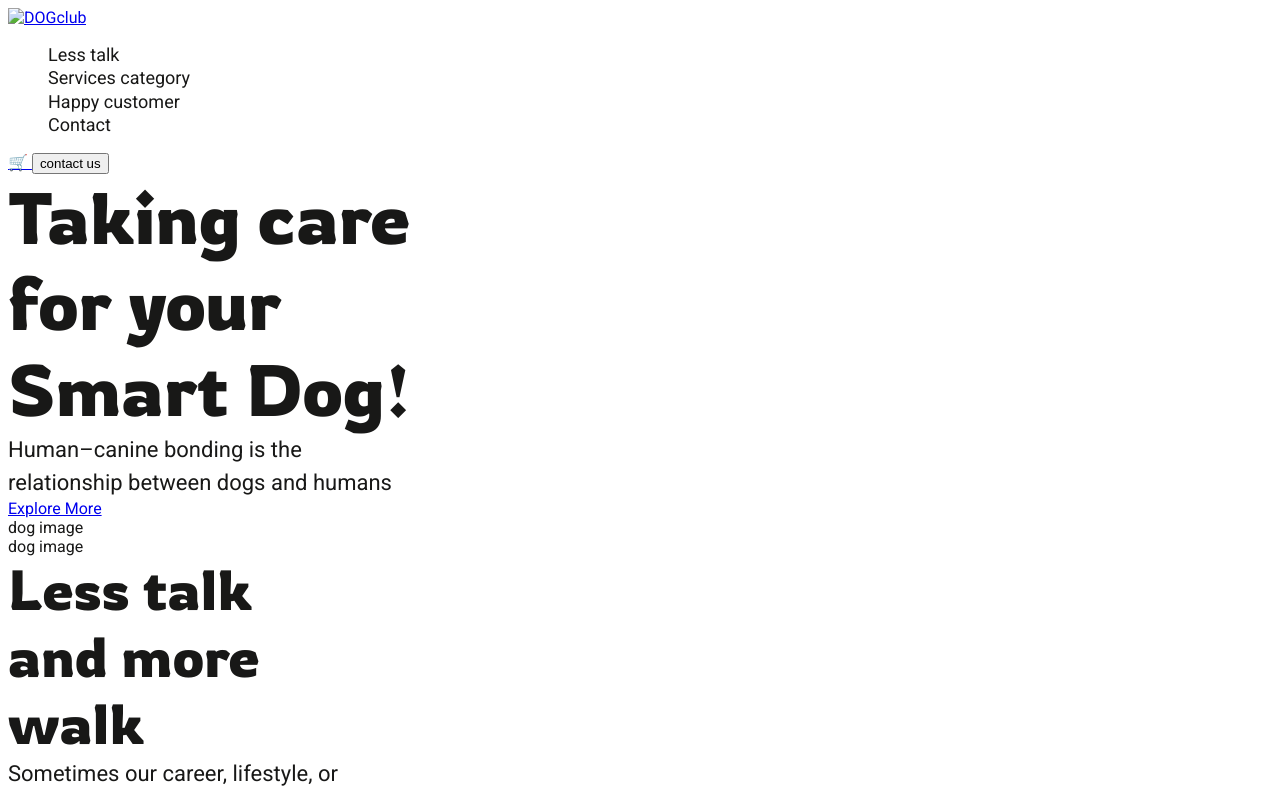
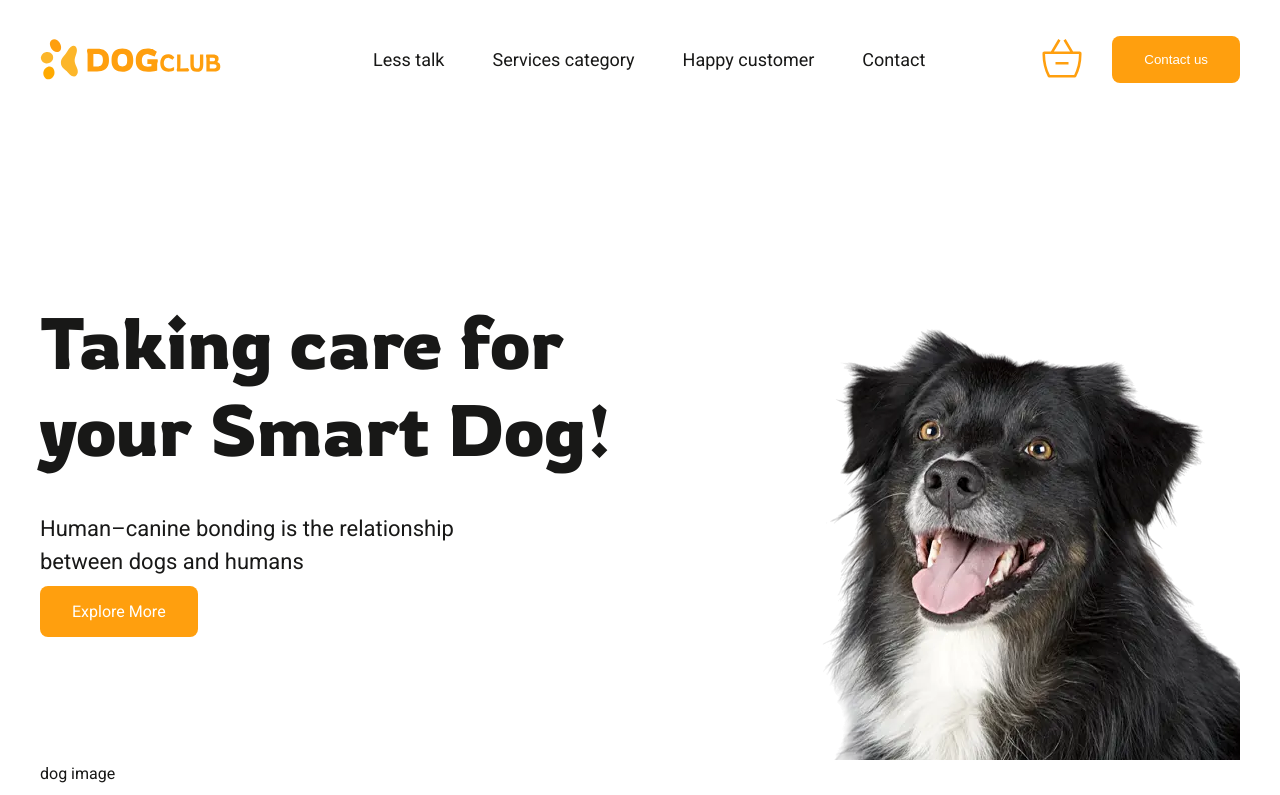
Before and after one commit to Yu-225/genius-final-project, a plain HTML site: page index.html in a window 1280 px wide. Shown: the top 795 px of the page. Drawn offline with Linux system fonts and the light colour scheme.

Commit message:
[GFP-13] Трошки поробили і замахались

```diff
--- a/css/styles.css
+++ b/css/styles.css
@@ -2,10 +2,10 @@
 @font-face {
   font-display: swap;
   /* Check https://developer.mozilla.org/en-US/docs/Web/CSS/@font-face/font-display for other options. */
-    font-family: 'Rowdies';
+  font-family: "Rowdies";
   font-style: normal;
   font-weight: 300;
-    src: url('../fonts/Rowdies/rowdies-v17-latin-300.woff2') format('woff2');
+  src: url("../fonts/Rowdies/rowdies-v17-latin-300.woff2") format("woff2");
   /* Chrome 36+, Opera 23+, Firefox 39+, Safari 12+, iOS 10+ */
 }
 
@@ -13,10 +13,10 @@
 @font-face {
   font-display: swap;
   /* Check https://developer.mozilla.org/en-US/docs/Web/CSS/@font-face/font-display for other options. */
-    font-family: 'Rowdies';
+  font-family: "Rowdies";
   font-style: normal;
   font-weight: 400;
-    src: url('../fonts/Rowdies/rowdies-v17-latin-regular.woff2') format('woff2');
+  src: url("../fonts/Rowdies/rowdies-v17-latin-regular.woff2") format("woff2");
   /* Chrome 36+, Opera 23+, Firefox 39+, Safari 12+, iOS 10+ */
 }
 
@@ -24,10 +24,10 @@
 @font-face {
   font-display: swap;
   /* Check https://developer.mozilla.org/en-US/docs/Web/CSS/@font-face/font-display for other options. */
-    font-family: 'Rowdies';
+  font-family: "Rowdies";
   font-style: normal;
   font-weight: 700;
-    src: url('../fonts/Rowdies/rowdies-v17-latin-700.woff2') format('woff2');
+  src: url("../fonts/Rowdies/rowdies-v17-latin-700.woff2") format("woff2");
   /* Chrome 36+, Opera 23+, Firefox 39+, Safari 12+, iOS 10+ */
 }
 
@@ -35,10 +35,10 @@
 @font-face {
   font-display: swap;
   /* Check https://developer.mozilla.org/en-US/docs/Web/CSS/@font-face/font-display for other options. */
-    font-family: 'Roboto';
+  font-family: "Roboto";
   font-style: normal;
   font-weight: 100;
-    src: url('../fonts/Roboto/roboto-v47-latin-100.woff2') format('woff2');
+  src: url("../fonts/Roboto/roboto-v47-latin-100.woff2") format("woff2");
   /* Chrome 36+, Opera 23+, Firefox 39+, Safari 12+, iOS 10+ */
 }
 
@@ -46,10 +46,10 @@
 @font-face {
   font-display: swap;
   /* Check https://developer.mozilla.org/en-US/docs/Web/CSS/@font-face/font-display for other options. */
-    font-family: 'Roboto';
+  font-family: "Roboto";
   font-style: italic;
   font-weight: 100;
-    src: url('../fonts/Roboto/roboto-v47-latin-100italic.woff2') format('woff2');
+  src: url("../fonts/Roboto/roboto-v47-latin-100italic.woff2") format("woff2");
   /* Chrome 36+, Opera 23+, Firefox 39+, Safari 12+, iOS 10+ */
 }
 
@@ -57,10 +57,10 @@
 @font-face {
   font-display: swap;
   /* Check https://developer.mozilla.org/en-US/docs/Web/CSS/@font-face/font-display for other options. */
-    font-family: 'Roboto';
+  font-family: "Roboto";
   font-style: normal;
   font-weight: 200;
-    src: url('../fonts/Roboto/roboto-v47-latin-200.woff2') format('woff2');
+  src: url("../fonts/Roboto/roboto-v47-latin-200.woff2") format("woff2");
   /* Chrome 36+, Opera 23+, Firefox 39+, Safari 12+, iOS 10+ */
 }
 
@@ -68,10 +68,10 @@
 @font-face {
   font-display: swap;
   /* Check https://developer.mozilla.org/en-US/docs/Web/CSS/@font-face/font-display for other options. */
-    font-family: 'Roboto';
+  font-family: "Roboto";
   font-style: italic;
   font-weight: 200;
-    src: url('../fonts/Roboto/roboto-v47-latin-200italic.woff2') format('woff2');
+  src: url("../fonts/Roboto/roboto-v47-latin-200italic.woff2") format("woff2");
   /* Chrome 36+, Opera 23+, Firefox 39+, Safari 12+, iOS 10+ */
 }
 
@@ -79,10 +79,10 @@
 @font-face {
   font-display: swap;
   /* Check https://developer.mozilla.org/en-US/docs/Web/CSS/@font-face/font-display for other options. */
-    font-family: 'Roboto';
+  font-family: "Roboto";
   font-style: normal;
   font-weight: 300;
-    src: url('../fonts/Roboto/roboto-v47-latin-300.woff2') format('woff2');
+  src: url("../fonts/Roboto/roboto-v47-latin-300.woff2") format("woff2");
   /* Chrome 36+, Opera 23+, Firefox 39+, Safari 12+, iOS 10+ */
 }
 
@@ -90,10 +90,10 @@
 @font-face {
   font-display: swap;
   /* Check https://developer.mozilla.org/en-US/docs/Web/CSS/@font-face/font-display for other options. */
-    font-family: 'Roboto';
+  font-family: "Roboto";
   font-style: italic;
   font-weight: 300;
-    src: url('../fonts/Roboto/roboto-v47-latin-300italic.woff2') format('woff2');
+  src: url("../fonts/Roboto/roboto-v47-latin-300italic.woff2") format("woff2");
   /* Chrome 36+, Opera 23+, Firefox 39+, Safari 12+, iOS 10+ */
 }
 
@@ -101,10 +101,10 @@
 @font-face {
   font-display: swap;
   /* Check https://developer.mozilla.org/en-US/docs/Web/CSS/@font-face/font-display for other options. */
-    font-family: 'Roboto';
+  font-family: "Roboto";
   font-style: normal;
   font-weight: 400;
-    src: url('../fonts/Roboto/roboto-v47-latin-regular.woff2') format('woff2');
+  src: url("../fonts/Roboto/roboto-v47-latin-regular.woff2") format("woff2");
   /* Chrome 36+, Opera 23+, Firefox 39+, Safari 12+, iOS 10+ */
 }
 
@@ -112,10 +112,10 @@
 @font-face {
   font-display: swap;
   /* Check https://developer.mozilla.org/en-US/docs/Web/CSS/@font-face/font-display for other options. */
-    font-family: 'Roboto';
+  font-family: "Roboto";
   font-style: italic;
   font-weight: 400;
-    src: url('../fonts/Roboto/roboto-v47-latin-italic.woff2') format('woff2');
+  src: url("../fonts/Roboto/roboto-v47-latin-italic.woff2") format("woff2");
   /* Chrome 36+, Opera 23+, Firefox 39+, Safari 12+, iOS 10+ */
 }
 
@@ -123,10 +123,10 @@
 @font-face {
   font-display: swap;
   /* Check https://developer.mozilla.org/en-US/docs/Web/CSS/@font-face/font-display for other options. */
-    font-family: 'Roboto';
+  font-family: "Roboto";
   font-style: normal;
   font-weight: 500;
-    src: url('../fonts/Roboto/roboto-v47-latin-500.woff2') format('woff2');
+  src: url("../fonts/Roboto/roboto-v47-latin-500.woff2") format("woff2");
   /* Chrome 36+, Opera 23+, Firefox 39+, Safari 12+, iOS 10+ */
 }
 
@@ -134,10 +134,10 @@
 @font-face {
   font-display: swap;
   /* Check https://developer.mozilla.org/en-US/docs/Web/CSS/@font-face/font-display for other options. */
-    font-family: 'Roboto';
+  font-family: "Roboto";
   font-style: italic;
   font-weight: 500;
-    src: url('../fonts/Roboto/roboto-v47-latin-500italic.woff2') format('woff2');
+  src: url("../fonts/Roboto/roboto-v47-latin-500italic.woff2") format("woff2");
   /* Chrome 36+, Opera 23+, Firefox 39+, Safari 12+, iOS 10+ */
 }
 
@@ -145,10 +145,10 @@
 @font-face {
   font-display: swap;
   /* Check https://developer.mozilla.org/en-US/docs/Web/CSS/@font-face/font-display for other options. */
-    font-family: 'Roboto';
+  font-family: "Roboto";
   font-style: normal;
   font-weight: 600;
-    src: url('../fonts/Roboto/roboto-v47-latin-600.woff2') format('woff2');
+  src: url("../fonts/Roboto/roboto-v47-latin-600.woff2") format("woff2");
   /* Chrome 36+, Opera 23+, Firefox 39+, Safari 12+, iOS 10+ */
 }
 
@@ -156,10 +156,10 @@
 @font-face {
   font-display: swap;
   /* Check https://developer.mozilla.org/en-US/docs/Web/CSS/@font-face/font-display for other options. */
-    font-family: 'Roboto';
+  font-family: "Roboto";
   font-style: italic;
   font-weight: 600;
-    src: url('../fonts/Roboto/roboto-v47-latin-600italic.woff2') format('woff2');
+  src: url("../fonts/Roboto/roboto-v47-latin-600italic.woff2") format("woff2");
   /* Chrome 36+, Opera 23+, Firefox 39+, Safari 12+, iOS 10+ */
 }
 
@@ -167,10 +167,10 @@
 @font-face {
   font-display: swap;
   /* Check https://developer.mozilla.org/en-US/docs/Web/CSS/@font-face/font-display for other options. */
-    font-family: 'Roboto';
+  font-family: "Roboto";
   font-style: normal;
   font-weight: 700;
-    src: url('../fonts/Roboto/roboto-v47-latin-700.woff2') format('woff2');
+  src: url("../fonts/Roboto/roboto-v47-latin-700.woff2") format("woff2");
   /* Chrome 36+, Opera 23+, Firefox 39+, Safari 12+, iOS 10+ */
 }
 
@@ -178,10 +178,10 @@
 @font-face {
   font-display: swap;
   /* Check https://developer.mozilla.org/en-US/docs/Web/CSS/@font-face/font-display for other options. */
-    font-family: 'Roboto';
+  font-family: "Roboto";
   font-style: italic;
   font-weight: 700;
-    src: url('../fonts/Roboto/roboto-v47-latin-700italic.woff2') format('woff2');
+  src: url("../fonts/Roboto/roboto-v47-latin-700italic.woff2") format("woff2");
   /* Chrome 36+, Opera 23+, Firefox 39+, Safari 12+, iOS 10+ */
 }
 
@@ -189,10 +189,10 @@
 @font-face {
   font-display: swap;
   /* Check https://developer.mozilla.org/en-US/docs/Web/CSS/@font-face/font-display for other options. */
-    font-family: 'Roboto';
+  font-family: "Roboto";
   font-style: normal;
   font-weight: 800;
-    src: url('../fonts/Roboto/roboto-v47-latin-800.woff2') format('woff2');
+  src: url("../fonts/Roboto/roboto-v47-latin-800.woff2") format("woff2");
   /* Chrome 36+, Opera 23+, Firefox 39+, Safari 12+, iOS 10+ */
 }
 
@@ -200,10 +200,10 @@
 @font-face {
   font-display: swap;
   /* Check https://developer.mozilla.org/en-US/docs/Web/CSS/@font-face/font-display for other options. */
-    font-family: 'Roboto';
+  font-family: "Roboto";
   font-style: italic;
   font-weight: 800;
-    src: url('../fonts/Roboto/roboto-v47-latin-800italic.woff2') format('woff2');
+  src: url("../fonts/Roboto/roboto-v47-latin-800italic.woff2") format("woff2");
   /* Chrome 36+, Opera 23+, Firefox 39+, Safari 12+, iOS 10+ */
 }
 
@@ -211,10 +211,10 @@
 @font-face {
   font-display: swap;
   /* Check https://developer.mozilla.org/en-US/docs/Web/CSS/@font-face/font-display for other options. */
-    font-family: 'Roboto';
+  font-family: "Roboto";
   font-style: normal;
   font-weight: 900;
-    src: url('../fonts/Roboto/roboto-v47-latin-900.woff2') format('woff2');
+  src: url("../fonts/Roboto/roboto-v47-latin-900.woff2") format("woff2");
   /* Chrome 36+, Opera 23+, Firefox 39+, Safari 12+, iOS 10+ */
 }
 
@@ -222,35 +222,32 @@
 @font-face {
   font-display: swap;
   /* Check https://developer.mozilla.org/en-US/docs/Web/CSS/@font-face/font-display for other options. */
-    font-family: 'Roboto';
+  font-family: "Roboto";
   font-style: italic;
   font-weight: 900;
-    src: url('../fonts/Roboto/roboto-v47-latin-900italic.woff2') format('woff2');
+  src: url("../fonts/Roboto/roboto-v47-latin-900italic.woff2") format("woff2");
   /* Chrome 36+, Opera 23+, Firefox 39+, Safari 12+, iOS 10+ */
 }
 
-
-
-
 :root {
   --primary-white: #fff;
-    --primary-orange: #FF9F0E;
+  --primary-orange: #ff9f0e;
   --primary-dark: #181817;
 
-    --secondary-orange: #FCB62A;
-    --secondary-cream: #FFFAF3;
-    --secondary-gray-normal: #F1F3FF;
-    --secondary-gray-dark: #839AA9;
-    --secondary-gray-light: #F9F9FF;
-    --secondary-purple: #D9A6FF;
+  --secondary-orange: #fcb62a;
+  --secondary-cream: #fffaf3;
+  --secondary-gray-normal: #f1f3ff;
+  --secondary-gray-dark: #839aa9;
+  --secondary-gray-light: #f9f9ff;
+  --secondary-purple: #d9a6ff;
 }
-
-
 
 body {
   box-sizing: border-box;
   color: var(--primary-dark);
-    font-family: 'Roboto', serif;
+  font-family: "Roboto", serif;
+  margin: 0;
+  padding: 0;
 }
 
 h1,
@@ -263,13 +260,10 @@ p {
   margin: 0;
 }
 
-
-
-
-
-
-
-
+.container {
+  max-width: 1200px;
+  margin: 0 auto;
+}
 
 .effect-1 {
   box-shadow: 0px 4px 4px 0px rgba(24, 24, 23, 0.05);
@@ -281,11 +275,47 @@ p {
   box-shadow: 0px 0px 8px 0px rgba(24, 24, 23, 0.08);
 }
 
+.button {
+  padding: 16px 32px;
+  border-radius: 8px;
+  background-color: var(--primary-orange);
+  color: var(--primary-white);
+  border: none;
+  text-decoration: none;
+  cursor: pointer;
+}
 
+.button:hover {
+  background-color: var(--secondary-orange);
+}
 
-
+.button-cart {
+  background: none;
+  border: none;
+  cursor: pointer;
+}
 
 /* HEADER */
+.header-container {
+  /* background-color: aquamarine; */
+  display: flex;
+  justify-content: space-between;
+  align-items: center;
+  padding: 32px 0 0 0;
+  margin-bottom: 212px;
+}
+
+.header-logo {
+  width: 182px;
+  height: 43px;
+}
+
+.header-menu {
+  text-align: center;
+  display: flex;
+  gap: 48px;
+}
+
 .header-link {
   font-weight: 400;
   line-height: 1.3;
@@ -293,29 +323,39 @@ p {
   list-style-type: none;
 }
 
-
+.header-buttons {
+  display: flex;
+  align-items: center;
+  gap: 24px;
+}
 
 /* HERO SECTION */
+.hero-section-container {
+  display: flex;
+  justify-content: space-between;
+  gap: 65px;
+}
+
 .hero-section-title {
-    font-family: 'Rowdies', serif;
+  font-family: "Rowdies", serif;
   font-weight: 400;
   font-size: 72px;
   line-height: 1.2;
-    max-width: 500px;
+  max-width: 635px;
+  margin-bottom: 40px;
 }
 
 .hero-section-text {
   font-weight: 400;
   line-height: 1.5;
   font-size: 22px;
-    max-width: 400px;
+  max-width: 499px;
+  margin-bottom: 24px;
 }
-
-
 
 /* LESS TALK SECTION */
 .talk-section-title {
-    font-family: 'Rowdies', serif;
+  font-family: "Rowdies", serif;
   font-weight: 400;
   font-size: 56px;
   line-height: 1.2;
@@ -329,11 +369,9 @@ p {
   max-width: 400px;
 }
 
-
-
 /* SERVICES SECTION */
 .services-section-title {
-    font-family: 'Rowdies', serif;
+  font-family: "Rowdies", serif;
   font-weight: 400;
   font-size: 56px;
   line-height: 1.2;
@@ -344,21 +382,15 @@ p {
   line-height: 1.1;
   font-size: 22px;
   color: var(--primary-orange);
-
 }
-
-
 
 /* CUSTOMER SECTION */
 .customer-section-title {
-    font-family: 'Rowdies', serif;
+  font-family: "Rowdies", serif;
   font-weight: 400;
   font-size: 56px;
   line-height: 1.2;
-
 }
-
-
 
 .card-title {
   font-weight: 600;
@@ -378,11 +410,9 @@ p {
   /* DELETE BACKGROUND */
 }
 
-
-
 /* CONTACT SECTION */
 .conatct-section-title {
-    font-family: 'Rowdies', serif;
+  font-family: "Rowdies", serif;
   font-weight: 400;
   font-size: 56px;
   line-height: 1.2;
@@ -396,8 +426,6 @@ p {
   color: var(--secondary-gray-dark);
 }
 
-
-
 /* FOOTER */
 .footer-link {
   font-weight: 400;
--- a/index.html
+++ b/index.html
@@ -10,10 +10,13 @@
     <header class="header">
       <div class="container">
         <div class="header-container">
-          <a href="#">
-            <img src="img/logo.png" alt="DOGclub" />
-          </a>
-          <nav>
+          <div class="header-logo">
+            <a href="#">
+              <img src="./svg/logo.svg" alt="logo" />
+            </a>
+          </div>
+
+          <nav class="header-navigation">
             <ul class="header-menu">
               <li class="header-link">Less talk</li>
               <li class="header-link">Services category</li>
@@ -22,9 +25,14 @@
             </ul>
           </nav>
 
-          <div>
-            <a href="#"> 🛒 </a>
-            <button type="button">contact us</button>
+          <div class="header-buttons">
+            <button class="button-cart">
+              <svg width="40" height="40">
+                <use href="/svg/icons.svg#icon-card-shop"></use>
+              </svg>
+            </button>
+
+            <button class="button" type="button">Contact us</button>
           </div>
         </div>
       </div>
@@ -41,9 +49,11 @@
               <p class="hero-section-text">
                 Human–canine bonding is the relationship between dogs and humans
               </p>
-              <a class="hero-section-button" href="#"> Explore More </a>
+              <a class="hero-section-button button" href="#"> Explore More </a>
             </div>
-            <div class="hero-section-image">dog image</div>
+            <div class="hero-section-image">
+              <img src="/images/hero-big.webp" alt="Dog" />
+            </div>
           </div>
         </div>
       </section>
```
Also changed, not shown: images/Mask group.png (added), images/Vector 1.png (added). Lines whose indentation alone changed are shown as unchanged.
